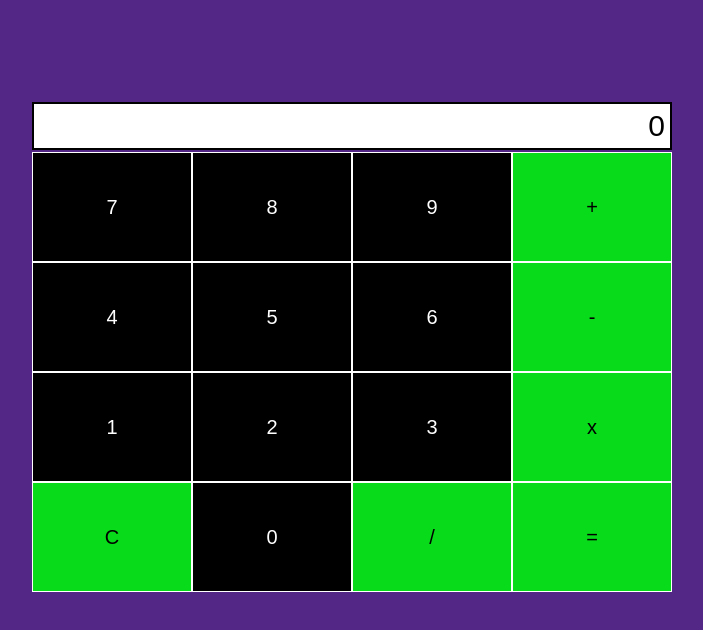
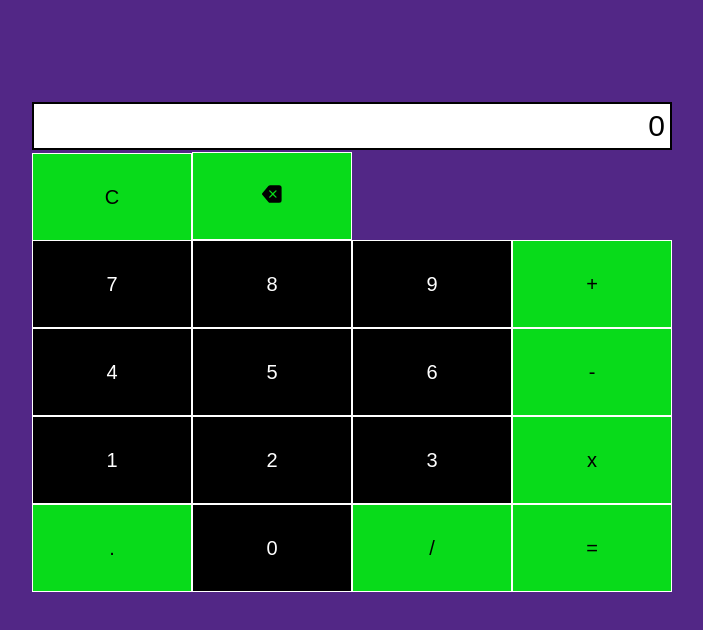
Before and after one commit to Panos-Stergioulas-Mpolis/React-Calculator, a React (Create React App) app: page / in a window 1280 px wide. Shown: the top 630 px of the page, without its empty margins (288-991 px from the left). Built offline with nearby package versions, Linux system fonts and the light colour scheme.

Commit message:
Added the . and delete operators

```diff
--- a/src/App.jsx
+++ b/src/App.jsx
@@ -1,6 +1,7 @@
 import React from 'react'
 import Screen from './components/Screen'
 import Buttons from './components/Buttons'
+import { renderIntoDocument } from 'react-dom/test-utils'
 
 
 function App() {
@@ -10,7 +11,7 @@ function App() {
       setScreen(screen => {
         if((screen === "0" || prevOp === "=") )
         {
-            if((x === "*" || x === "+" || x === "/" || x ==="-")){
+            if((x === "*" || x === "+" || x === "/" || x ==="-" || x===".")){
                 setPrevOp(op => op = x)
                 return screen + x;
             }
@@ -19,6 +20,9 @@ function App() {
                 {
                     setPrevOp(op => op = "")
                     return "0"
+                }
+                else   if(x==="back"){
+                    return screen;
                 }
                 else{
                     if(x==="="){
@@ -40,7 +44,7 @@ function App() {
         }
         else if(x === "=")
         {
-            if(prevOp === "*" || prevOp === "+" || prevOp === "/" || prevOp ==="-" ){
+            if(prevOp === "*" || prevOp === "+" || prevOp === "/" || prevOp ==="-" || prevOp ==="."){
                 return screen;
             }
             else{
@@ -49,13 +53,22 @@ function App() {
             }
 
         }
-        else if(x === "*" || x === "+" || x === "/" || x ==="-"){
-            if(prevOp === "*" || prevOp === "+" || prevOp === "/" || prevOp ==="-"){
+        else if(x === "*" || x === "+" || x === "/" || x ==="-" ||x ==="."){
+            if(prevOp === "*" || prevOp === "+" || prevOp === "/" || prevOp ==="-" || prevOp ==="."){
                 return screen;
             }
             else{
                 setPrevOp(op => op = x)
                 return screen + x;
+            }
+        }
+        else if(x === "back"){
+            if(screen.length === 1){
+                setScreen(prev => prev = "0")
+                return screen;
+            }
+            else{
+                return screen.slice(0,-1);
             }
         }
         else
--- a/src/components/Buttons.jsx
+++ b/src/components/Buttons.jsx
@@ -1,9 +1,14 @@
 import React from 'react'
 import "./buttons.css"
+import {BsFillBackspaceFill} from "react-icons/bs"
 
 function Buttons(props) {
   return (
     <section className='buttons'>
+        <div className='line_0'>
+            <button className='op' onClick={() =>props.func("C")}>C</button>
+            <button className='op' onClick={() =>props.func("back")}><BsFillBackspaceFill /></button>
+        </div>
         <div className='line_1'>
             <button onClick={() =>props.func("7")}>7</button>
             <button onClick={() =>props.func("8")}>8</button>
@@ -23,7 +28,7 @@ function Buttons(props) {
             <button className='op' onClick={() =>props.func("*")}>x</button>
         </div>
         <div className='line_4'>
-            <button className='op' onClick={() =>props.func("C")}>C</button>
+            <button className='op' onClick={() =>props.func(".")}>.</button>
             <button onClick={() =>props.func("0")}>0</button>
             <button className='op' onClick={() =>props.func("/")}>/</button>
             <button className='op' onClick={() =>props.func("=")}>=</button>
```
